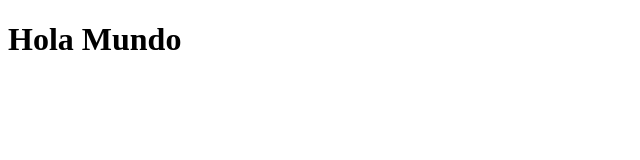
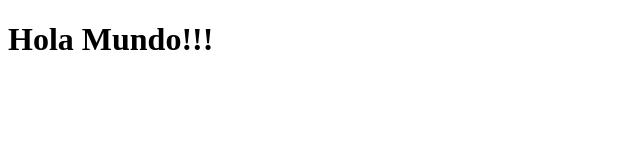
Before and after one commit to Lunavaz/ejemplo, a plain HTML site: page app/index.html in a window 1280 px wide. Shown: the full height of the page, 0-640 px from the left. Drawn offline with Linux system fonts and the light colour scheme.

Commit message:
Cuarto commit

```diff
--- a/app/index.html
+++ b/app/index.html
@@ -6,6 +6,6 @@
     <title>Primer despliegue</title>
 </head>
 <body>
-    <h1>Hola Mundo</h1>
+    <h1>Hola Mundo!!! </h1>
 </body>
 </html>
```
